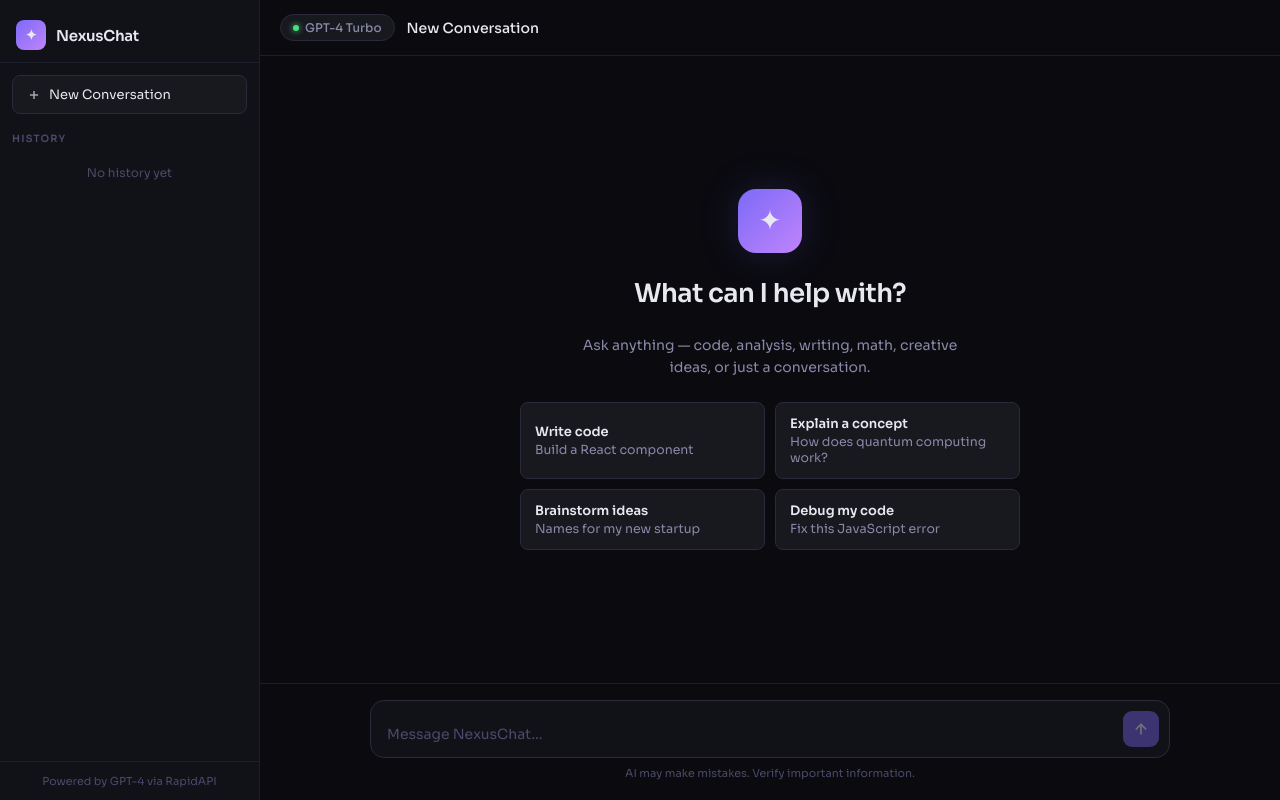
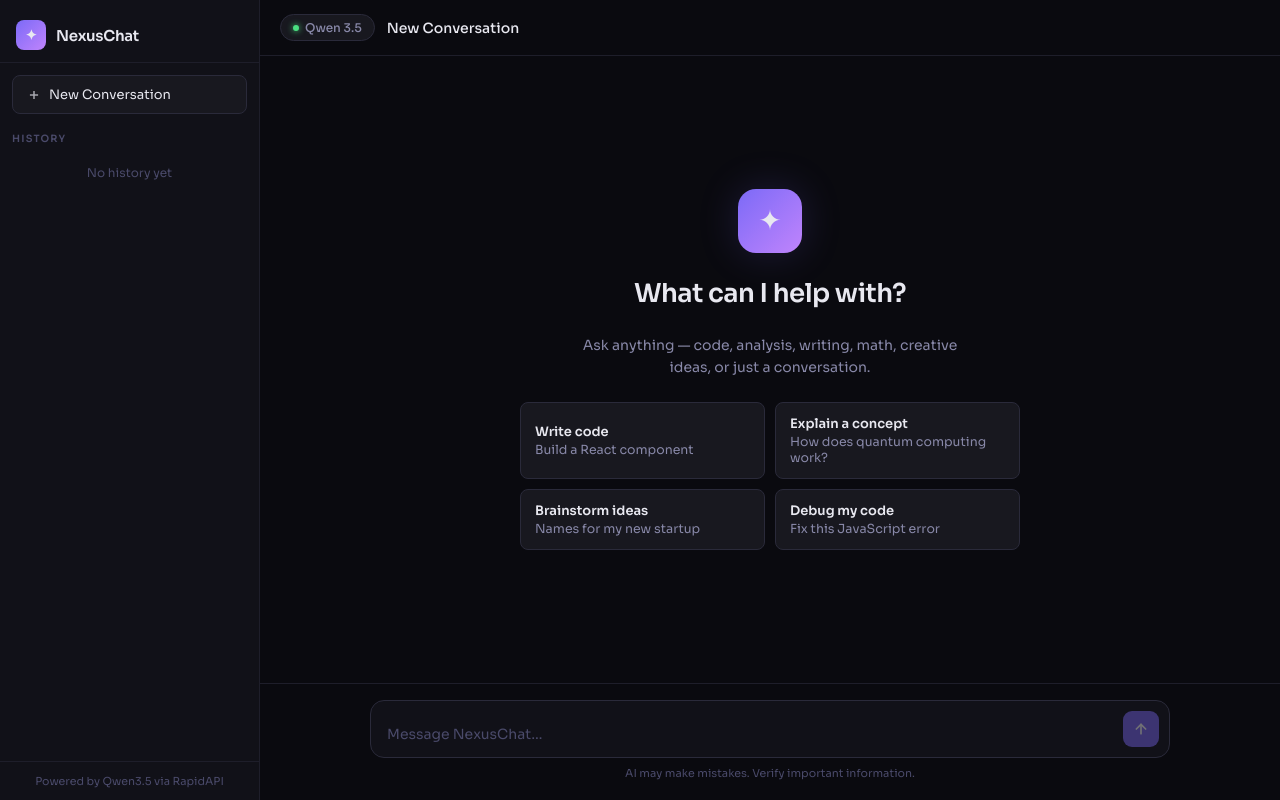
Before and after one commit to IdeiGeniale/nexus-chat, a plain HTML site: page index.html in a window 1280 px wide. Drawn offline with Linux system fonts and the light colour scheme.

Commit message:
Change model references from GPT-4 to Qwen 3.5

```diff
--- a/index.html
+++ b/index.html
@@ -477,7 +477,7 @@
   </div>
 
   <div class="sidebar-footer">
-    Powered by GPT-4 via RapidAPI
+    Powered by Qwen3.5 via RapidAPI
   </div>
 </aside>
 
@@ -489,7 +489,7 @@
     </button>
     <div class="model-badge">
       <div class="dot"></div>
-      GPT-4 Turbo
+      Qwen 3.5
     </div>
     <div class="topbar-title" id="topbar-title">New Conversation</div>
   </div>
```
